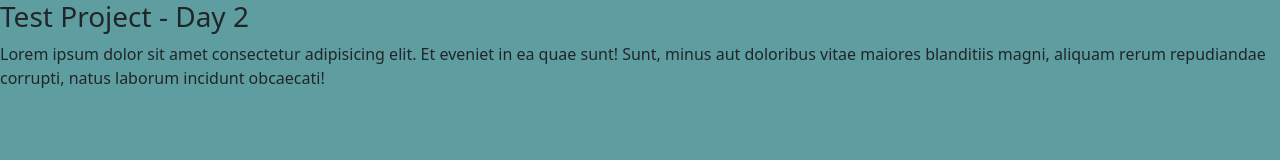
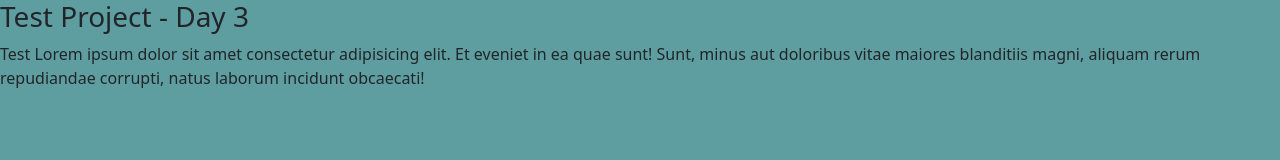
Before and after one commit to Krunaljumde24/TestProject, a plain HTML site: page index.html in a window 1280 px wide. Drawn offline with nearby package versions, Linux system fonts and the light colour scheme.

Commit message:
Did some changes in files.

```diff
--- a/index.html
+++ b/index.html
@@ -11,10 +11,11 @@
 </head>
 
 <body>
-    <h3>Test Project - Day 2</h3>
+    <h3>Test Project - Day 3</h3>
 
-    <p>Lorem ipsum dolor sit amet consectetur adipisicing elit. Et eveniet in ea quae sunt! Sunt, minus aut doloribus
-        vitae maiores blanditiis magni, aliquam rerum repudiandae corrupti, natus laborum incidunt obcaecati!</p>
+    <p>Test Lorem ipsum dolor sit amet consectetur adipisicing elit. Et eveniet in ea quae sunt! Sunt, minus aut doloribus
+        vitae maiores blanditiis magni, aliquam rerum repudiandae corrupti, natus laborum incidunt obcaecati!
+    </p>
     <script src="https://cdn.jsdelivr.net/npm/bootstrap@5.0.2/dist/js/bootstrap.bundle.min.js"
         integrity="sha384-MrcW6ZMFYlzcLA8Nl+NtUVF0sA7MsXsP1UyJoMp4YLEuNSfAP+JcXn/tWtIaxVXM"
         crossorigin="anonymous"></script>
```
